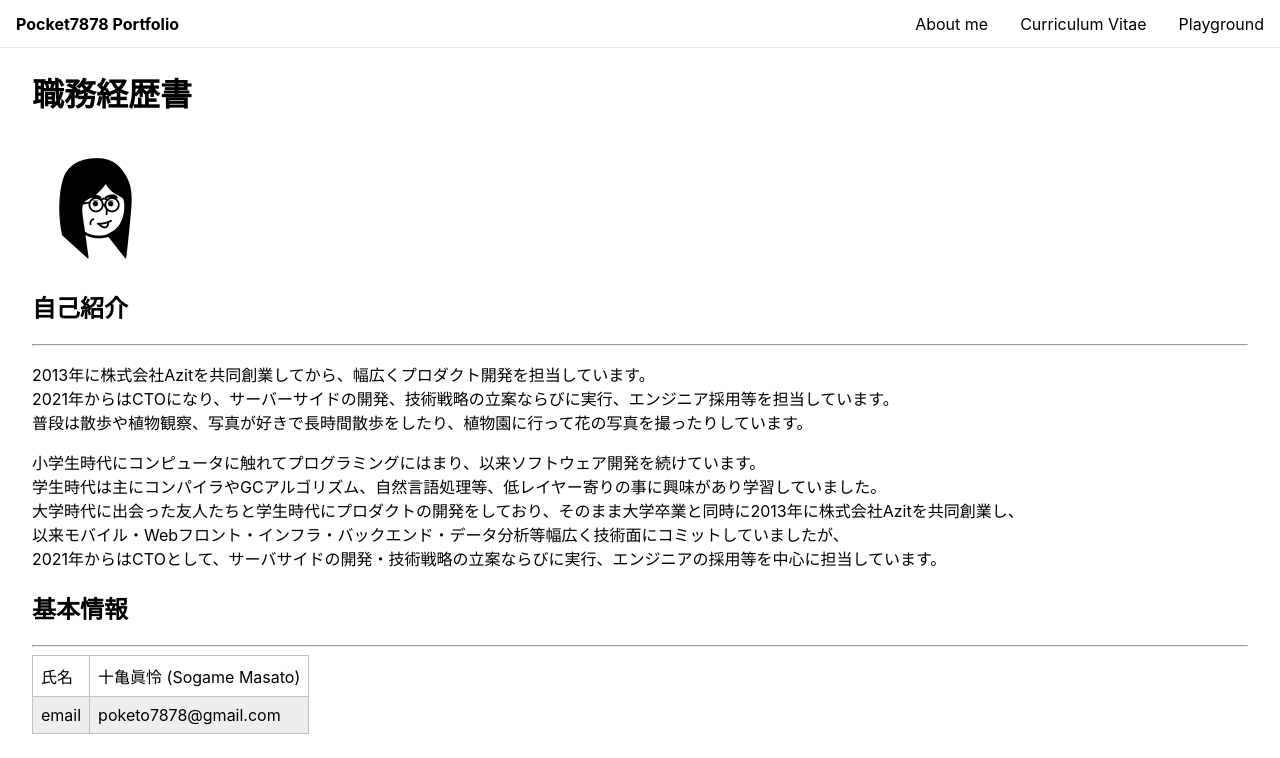
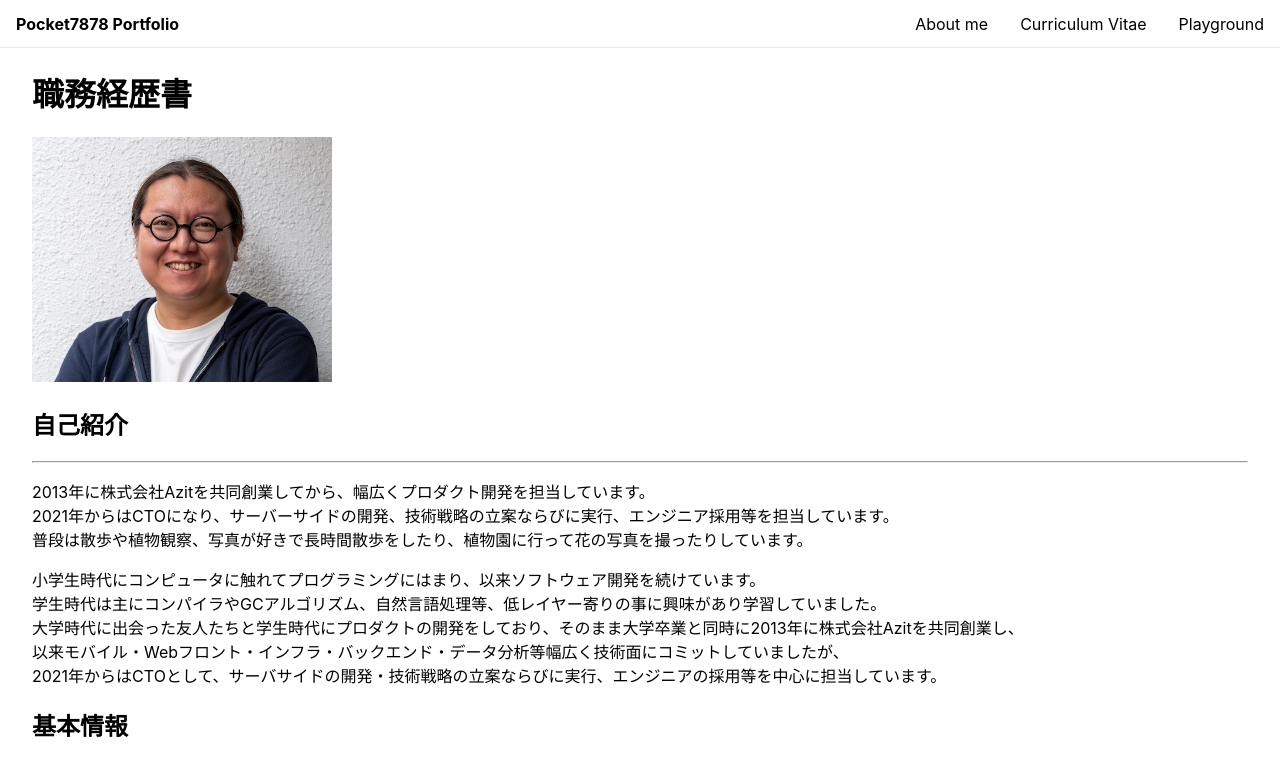
Before and after one commit to pocket7878/pocket7878-com, a Next.js app: page /curriculum_vitae in a window 1280 px wide. Shown: the top 758 px of the page. Built offline with nearby package versions, Linux system fonts and the light colour scheme.

Commit message:
feat: Update prof image

```diff
--- a/pages/curriculum_vitae.tsx
+++ b/pages/curriculum_vitae.tsx
@@ -17,10 +17,10 @@ const Home: NextPage = () => {
         <h1>職務経歴書</h1>
         <article>
           <Image
-            src='/prof_img.png'
+            src='/prof_img.jpg'
             alt='Profile image'
-            width={128}
-            height={128}
+            width={300}
+            height={245}
           />
           <section>
             <h2>自己紹介</h2>
```
Also changed, not shown: pages/index.tsx (+7 -7 lines), public/prof_img.jpg (added), public/prof_img.png (deleted).
